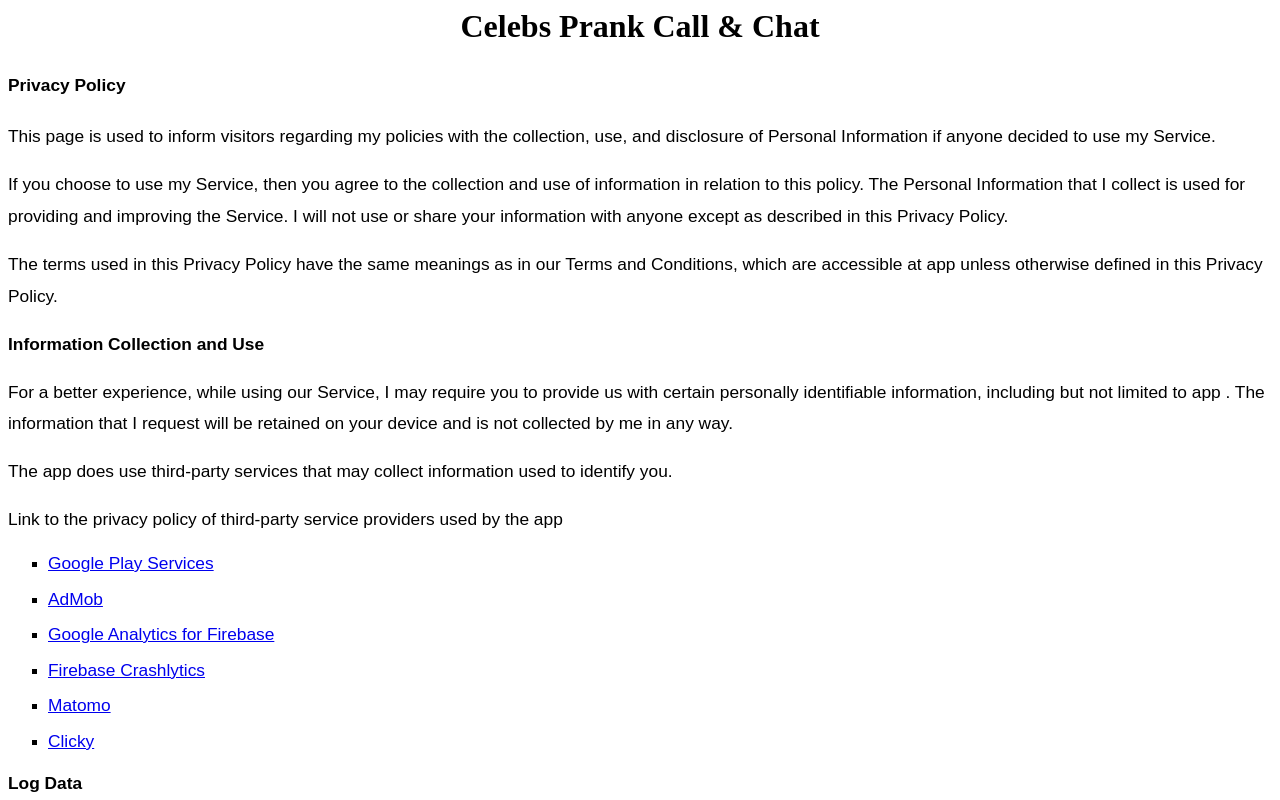
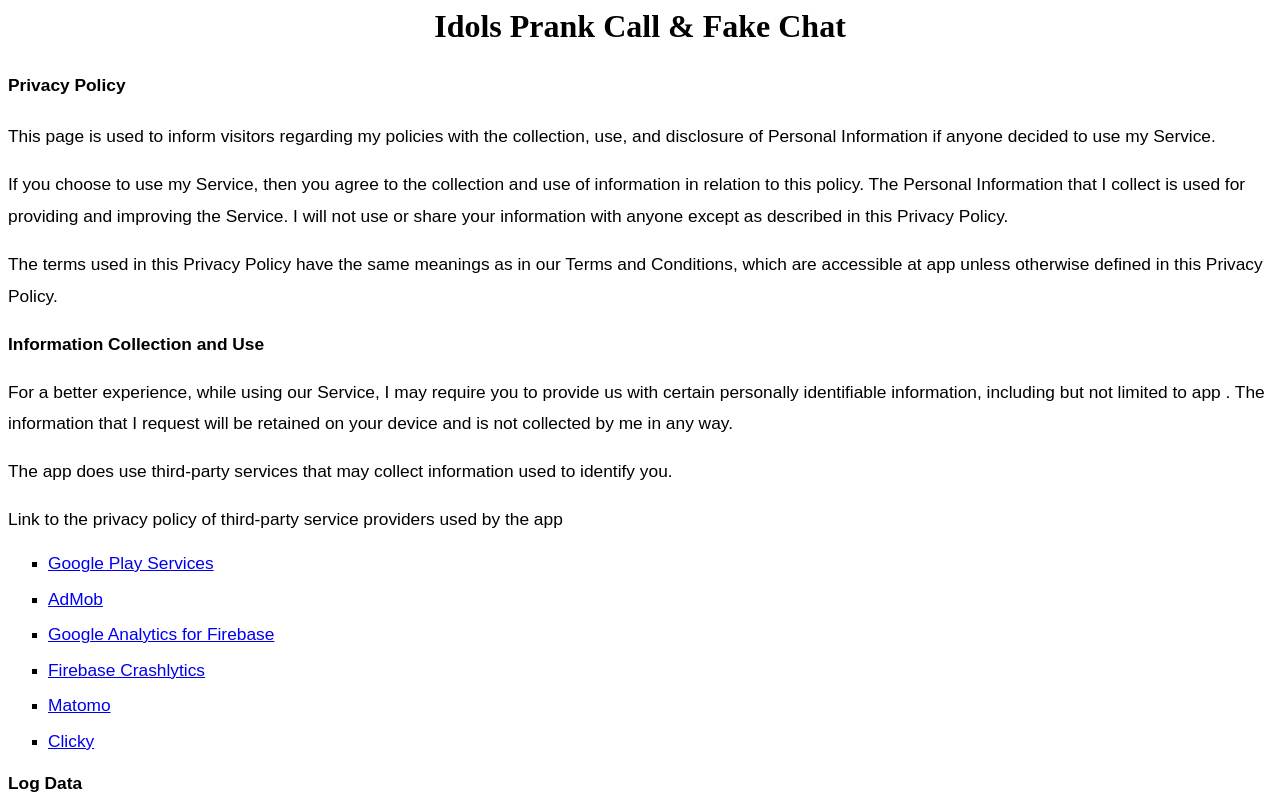
Before and after one commit to dtdat3101/callvideogame2.github.io, a plain HTML site: page policy.html in a window 1280 px wide. Shown: the top 800 px of the page. Drawn offline with Linux system fonts and the light colour scheme.

Commit message:
Update policy.html

```diff
--- a/policy.html
+++ b/policy.html
@@ -20,7 +20,7 @@
 	<meta name="" content="">
 </head>
 <body lang="en-US" dir="ltr">
-<div id="h.INITIAL_GRID.ddijulrjsuva" dir="ltr"><h1 align="center">Celebs Prank Call & Chat</h1>
+<div id="h.INITIAL_GRID.ddijulrjsuva" dir="ltr"><h1 align="center">Idols Prank Call & Fake Chat</h1>
 </div>
 <div id="h.213f3aef4415fa1_0" dir="ltr"><p align="left" style="margin-bottom: 0in; border: none; padding: 0in; font-variant: normal; font-style: normal; line-height: 240%; background: transparent; text-decoration: none">
 	<font color="#000000"><font face="Arial"><font size="3" style="font-size: 13pt"><b><span style="background: transparent">Privacy
```
